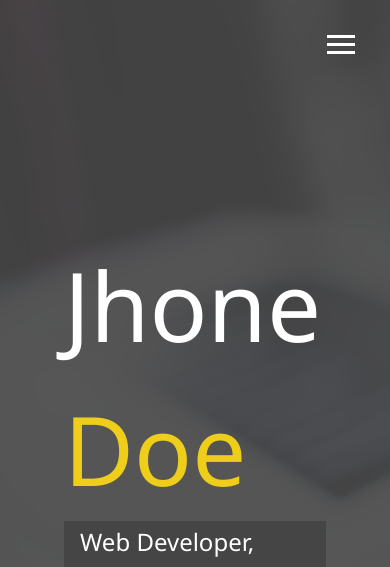
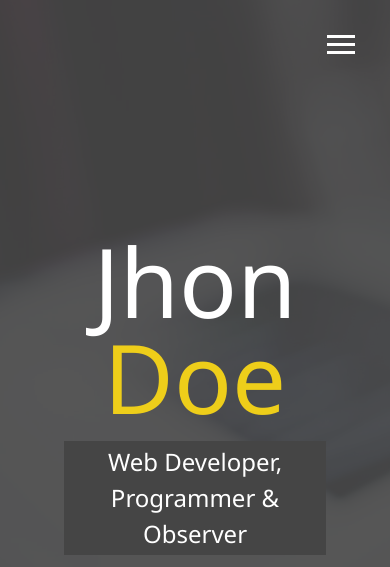
Before and after one commit to UndefinedMamun/portfolio, a website: page dist/index.html in a window 390 px wide. Shown: the top 567 px of the page. Drawn offline with Linux system fonts and the light colour scheme.

Commit message:
added media queries and responsive init

```diff
--- a/scss/_config.scss
+++ b/scss/_config.scss
@@ -30,3 +30,30 @@ $background-opacity: 0.9;
 
     }
 }
+
+
+// Media Query Mixins
+
+@mixin mediaSm {
+    @media screen and (max-width: 500px) {
+        @content;
+    }
+}
+
+@mixin mediaMd {
+    @media screen and (max-width: 768px) {
+        @content;
+    }
+}
+
+@mixin mediaLg {
+    @media screen and (min-width: 769px) and (max-width: 1170px) {
+        @content;
+    }
+}
+
+@mixin mediaXL {
+    @media screen and (min-width: 1171px) {
+        @content;
+    }
+}
--- a/scss/_menu.scss
+++ b/scss/_menu.scss
@@ -119,7 +119,7 @@
     }
 }
 
-// Dealy eac nav items slide by 0.1s
+// Dealy each nav items slide by 0.1s
 
 @for $x from 1 through 4 {
     .nav-item:nth-child(#{$x}) {
--- /dev/null
+++ b/scss/_mobile.scss
@@ -0,0 +1,55 @@
+//WideScreen
+@include mediaXL{
+
+}
+
+//Desktop & Laptops
+@include mediaLg{
+
+}
+
+//Tablets & Small Laptops
+@include mediaMd{
+    main{
+        align-items: center;
+        text-align: center;
+
+        .lg-heading{
+            line-height: 1;
+            margin-bottom: 1rem;
+        }
+    }
+
+    ul.menu-nav, div.menu-branding{
+        float: none;
+        width: 100%;
+        min-height: 0;
+
+        &.show {
+            transform: translate3d(0,0,0);
+        }
+    }
+
+    .menu-nav{
+        height: 75vh;
+        transform: translate3d(-100%,0,0)
+    }
+
+    .menu-branding{
+        height: 25vh;
+        transform: translate3d(100%,0,0);
+
+        .potrait{
+            background: url(../img/portrait_small.jpg);
+            width: 150px;
+            height: 150px;
+        }
+    }
+}
+
+//SmartPhones
+@include mediaSm{
+    main#home h1{
+        margin-top: 10vh;
+    }
+}
--- a/scss/main.scss
+++ b/scss/main.scss
@@ -1,5 +1,6 @@
 @import 'config';
 @import "menu";
+@import "mobile";
 
 * {
     box-sizing: border-box;
```
Also changed, not shown: dist/css/main.css, dist/index.html.
